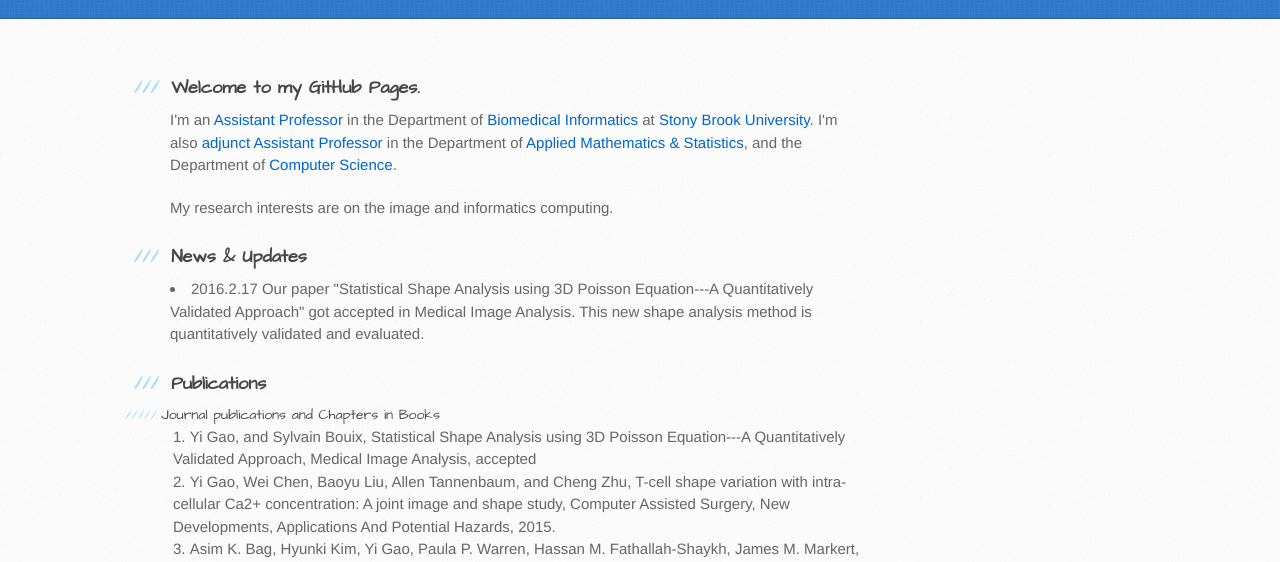
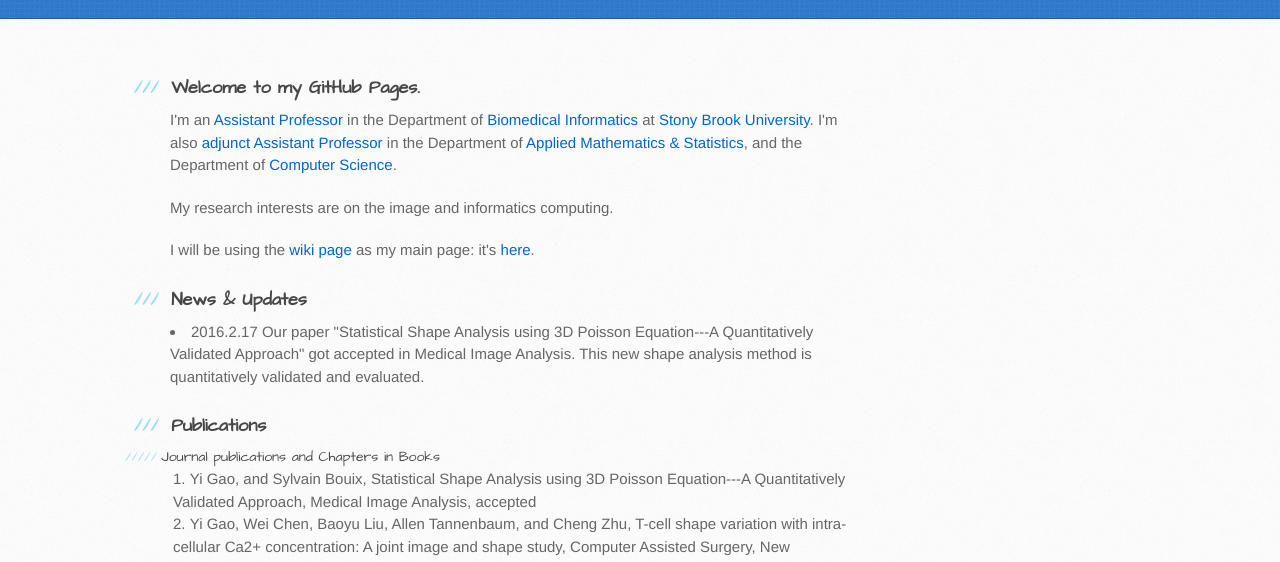
Before and after one commit to gaoyi/gaoyi.github.io, a plain HTML site: page index.html in a window 1280 px wide. Shown: the part 182-744 px from the top of the page. Drawn offline with Linux system fonts and the light colour scheme.

Commit message:
link to wiki

```diff
--- a/index.html
+++ b/index.html
@@ -35,6 +35,8 @@
           <p>I'm an <a href="http://bmi.stonybrookmedicine.edu/people" rel="nofollow"><font color="#0066cc">Assistant Professor</font></a> in the Department of <a href="http://bmi.stonybrookmedicine.edu" rel="nofollow"><font color="#0066cc">Biomedical Informatics</font></a> at <a href="http://www.stonybrook.edu" rel="nofollow"><font color="#0066cc">Stony Brook University</font></a>. I'm also <a href="https://www.cs.stonybrook.edu/people/faculty/YiGao" rel="nofollow"><font color="#0066cc">adjunct Assistant Professor</font></a> in the Department of <a href="http://www.ams.sunysb.edu" rel="nofollow"><font color="#0066cc">Applied Mathematics & Statistics</font></a>, and the Department of <a href="http://www.cs.sunysb.edu" rel="nofollow"><font color="#0066cc">Computer Science</font></a>.</p>
 
           <p>My research interests are on the image and informatics computing.</p>
+
+		  <p>I will be using the <a href="https://github.com/gaoyi/homepage/wiki" rel="nofollow"><font color="#0066cc">wiki page</font></a> as my main page: it's <a href="https://github.com/gaoyi/homepage/wiki" rel="nofollow"><font color="#0066cc">here</font></a>.</p>
 
           <!-- <h3> -->
           <!--   <\!--a name="designer-templates" class="anchor" href="#designer-templates"><span class="octicon octicon-link"></span></a>Designer Templates</h3--\-> -->
```
